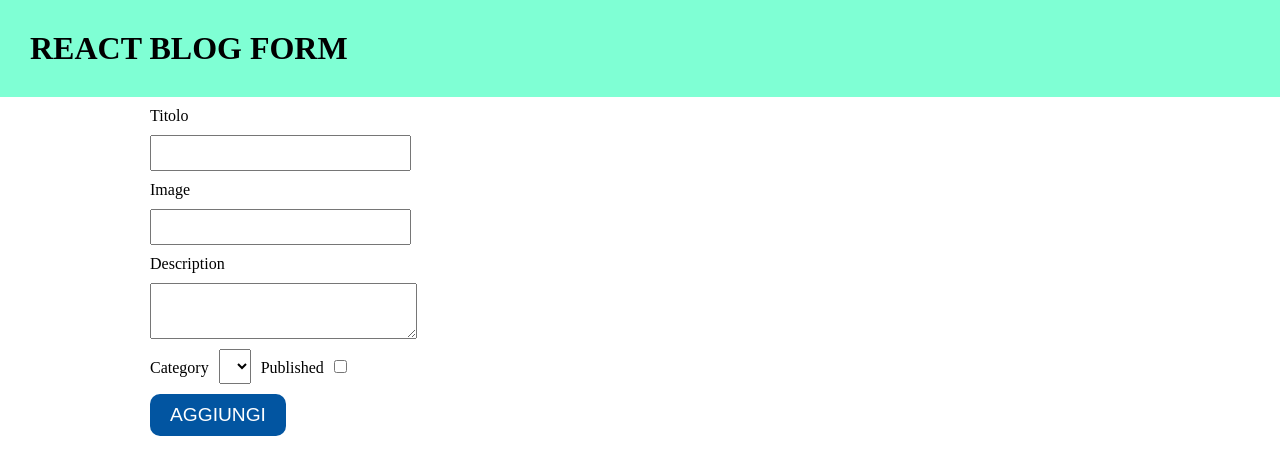
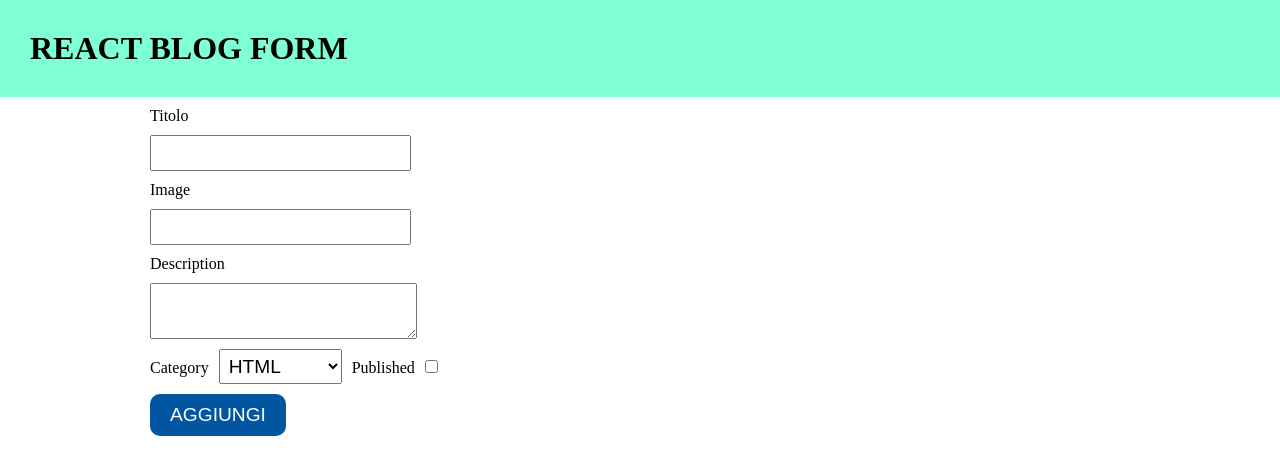
Before and after one commit to GemelliAngelo/react-form-multifield, a React (Vite) app: page / in a window 1280 px wide. Shown: the top 474 px of the page. Built offline with nearby package versions, Linux system fonts and the light colour scheme.

Commit message:
add select options

```diff
--- a/src/App.jsx
+++ b/src/App.jsx
@@ -4,7 +4,7 @@ const defaultFormData = {
   title: "",
   image: "",
   content: "",
-  category: "",
+  categories: ["HTML", "CSS", "JS", "PHP", "EXPRESS", "React.js"],
   published: false,
 };
 
@@ -82,8 +82,11 @@ function App() {
                 onChange={handleFormData}
                 className="form-input select"
                 id="category"
-                value={formData.category}
-              />
+              >
+                {formData.categories.map((category) => (
+                  <option value={category}>{category}</option>
+                ))}
+              </select>
               <label htmlFor="published">Published</label>
               <input
                 name="published"
```
